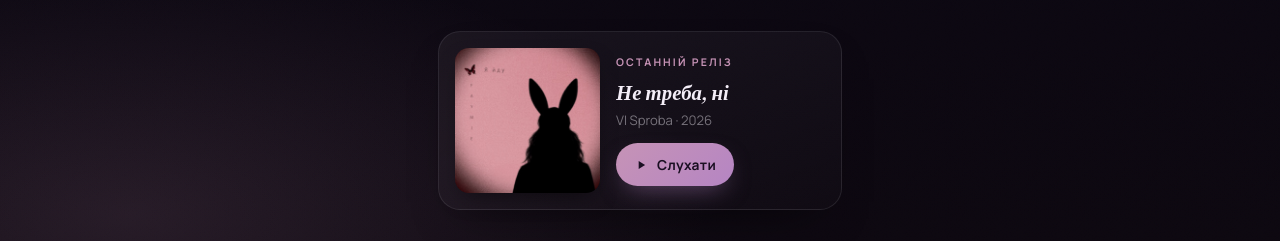
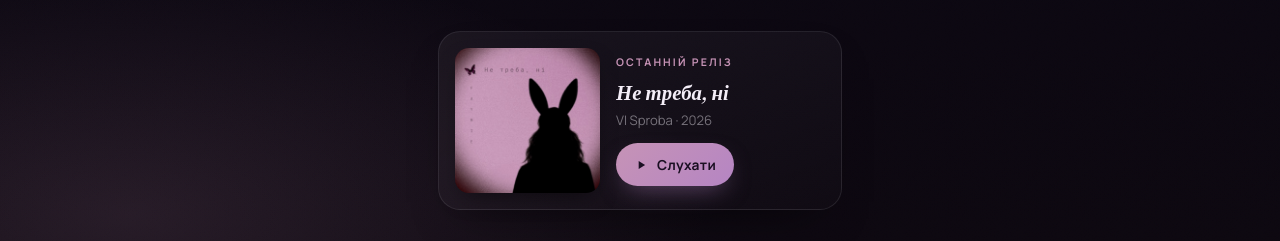
Before and after one commit to gribmaster/faymie, a plain HTML site: page index.html in a window 1280 px wide. Shown: the part 546-787 px from the top of the page. Drawn offline with Linux system fonts and the light colour scheme.

Commit message:
netreba upd

```diff
--- a/index.html
+++ b/index.html
@@ -507,7 +507,7 @@ h1,h2,p{ margin:0; }
     <h2 id="release-heading" class="visually-hidden" style="position:absolute;width:1px;height:1px;overflow:hidden;clip:rect(0,0,0,0);">Latest release</h2>
     <div class="release">
       <div class="release-cover">
-        <img src="img/41-300.jpg" alt="Cover artwork for Slova" id="releaseCover">
+        <img src="img/netreba.jpg" alt="Cover artwork for Slova" id="releaseCover">
       </div>
       <div class="release-body">
         <p class="release-tag">Останній реліз</p>
```
